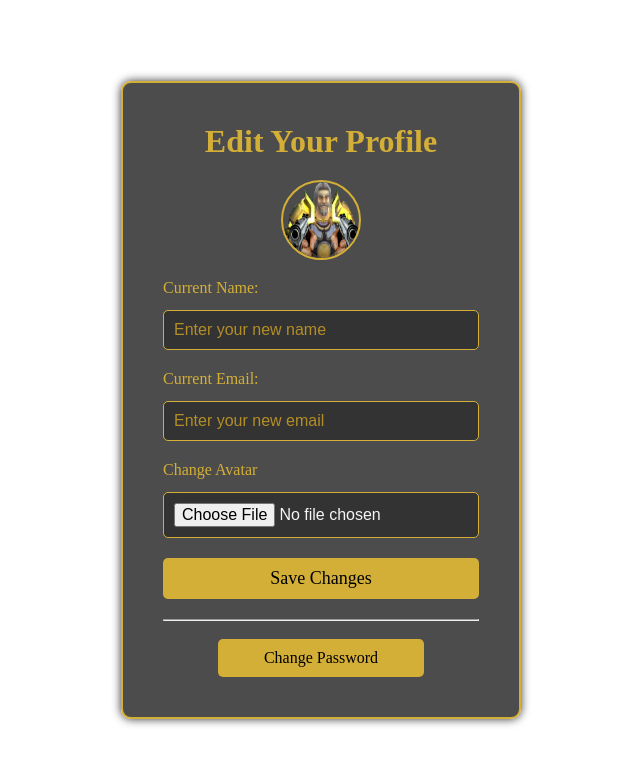
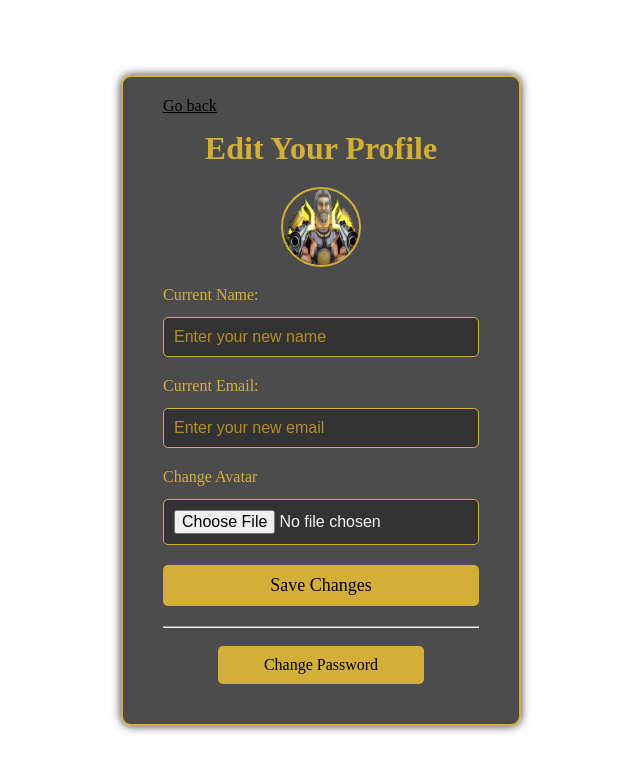
Before and after one commit to nikFinogenov/MGF, a website: page views/edit.html in a window 1280 px wide. Shown: the whole page, without its empty margins (319-959 px from the left). Drawn offline with Linux system fonts and the light colour scheme; files whose address does not match are found by name.

Commit message:
bo gacke

```diff
--- a/views/edit.html
+++ b/views/edit.html
@@ -10,7 +10,11 @@
 
 <body>
     <div id="infoMessage" class="info-message"></div>
+
     <div class="profile-edit-container">
+        <div class="link-container">
+            <a href="menu.html" id="goBackLink">Go back</a>
+        </div>
         <form enctype="multipart/form-data" id="editForm">
             <h1>Edit Your Profile</h1>
 
--- a/views/style2.css
+++ b/views/style2.css
@@ -16,6 +16,7 @@ body {
     color: #f5f5f5;
     overflow: hidden;
 }
+
 .info-message {
     display: none;
     background-color: #d4edda;
@@ -30,6 +31,7 @@ body {
     width: 100%;
     transition: all .5 ease;
 }
+
 .registration-container {
     background: rgba(0, 0, 0, 0.7);
     padding: 30px;
@@ -171,7 +173,8 @@ body {
     padding: 10px;
     text-align: left;
     opacity: 0;
-    transition: opacity 0.3s ease, visibility 0s linear 0.3s; /* Убираем меню с задержкой */
+    transition: opacity 0.3s ease, visibility 0s linear 0.3s;
+    /* Убираем меню с задержкой */
 }
 
 .dropdown-menu.show {
@@ -227,7 +230,8 @@ body {
 
 .profile-edit-container {
     background-color: rgba(0, 0, 0, 0.7);
-    padding: 40px;
+    padding: 10px 40px 40px 40px;
+    /* padding-top: 5px; */
     border-radius: 10px;
     border: 2px solid #d4af37;
     width: 400px;
@@ -303,6 +307,7 @@ input:focus {
     transition: background-color 0.3s ease;
     width: 100%;
 }
+
 .change-password-btn {
     font-size: 16px;
     width: 65%;
@@ -370,3 +375,19 @@ input:focus {
 .close-modal-btn:hover {
     background-color: #d4af37;
 }
+
+.link-container {
+    display: flex;
+    justify-content: start;
+    margin-bottom: 15px;
+    margin-top: 10px;
+}
+
+#goBackLink {
+    color: #000;
+    /* float: left; */
+}
+
+#goBackLink:hover {
+    color: gray;
+}
```
